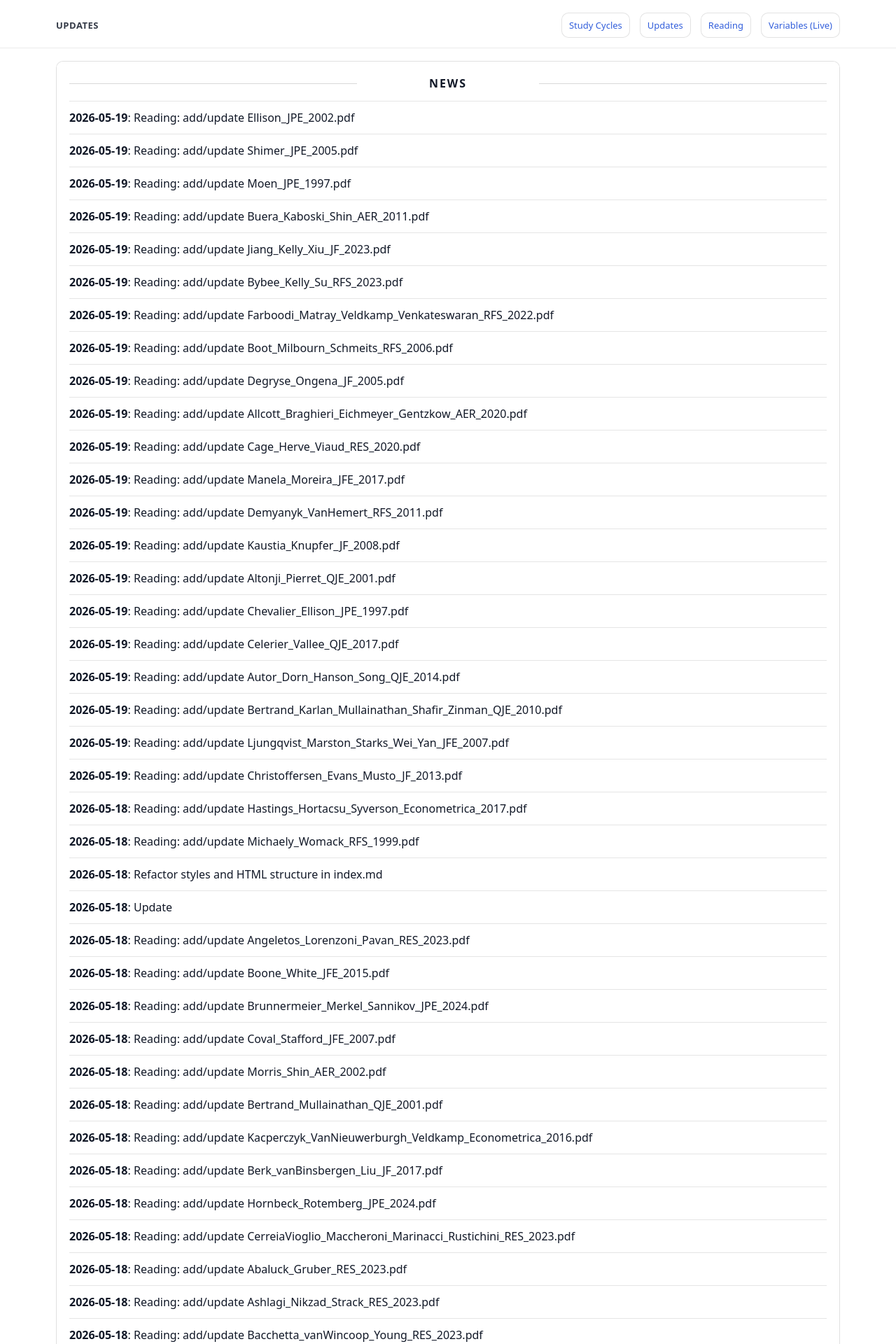
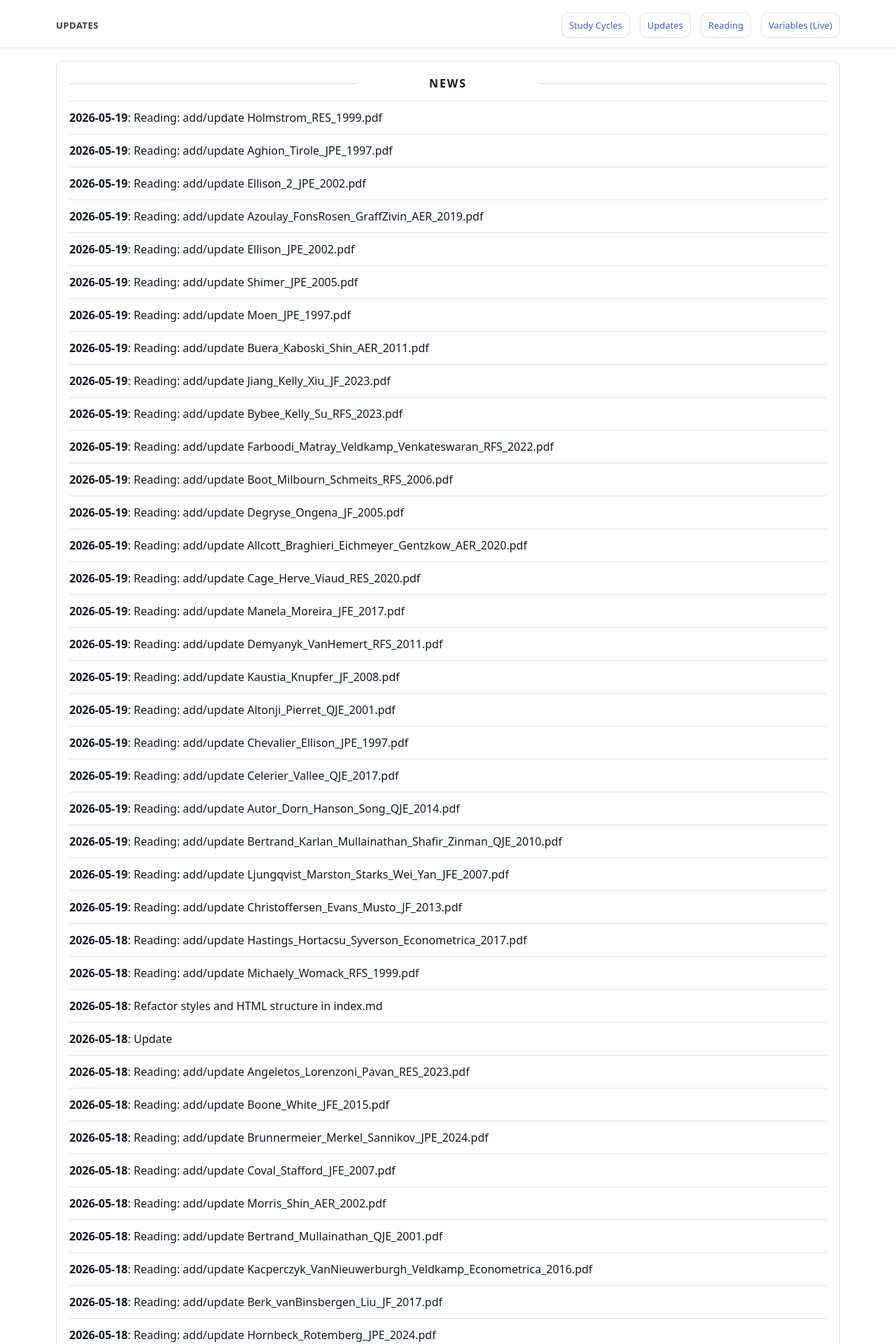
Before and after one commit to yaxinzn/study-archive, a Jekyll site: the page built from updates/index.md, in a window 1280 px wide. Shown: the top 1920 px of the page at 70% size. Built offline with Jekyll 4.4.1, drawn with Linux system fonts in a browser that asks for light colours; some of the changed text lies outside the part shown.

Commit message:
chore: update NEWS feed

```diff
--- a/_data/news.yml
+++ b/_data/news.yml
@@ -1,4 +1,16 @@
 # Auto-generated update history (sorted newest -> oldest). Do not edit manually.
+- ts: "1779191925"
+  date: "2026-05-19"
+  title: "Reading: add/update Holmstrom_RES_1999.pdf"
+- ts: "1779191852"
+  date: "2026-05-19"
+  title: "Reading: add/update Aghion_Tirole_JPE_1997.pdf"
+- ts: "1779182360"
+  date: "2026-05-19"
+  title: "Reading: add/update Ellison_2_JPE_2002.pdf"
+- ts: "1779182340"
+  date: "2026-05-19"
+  title: "Reading: add/update Azoulay_FonsRosen_GraffZivin_AER_2019.pdf"
 - ts: "1779182108"
   date: "2026-05-19"
   title: "Reading: add/update Ellison_JPE_2002.pdf"
```
